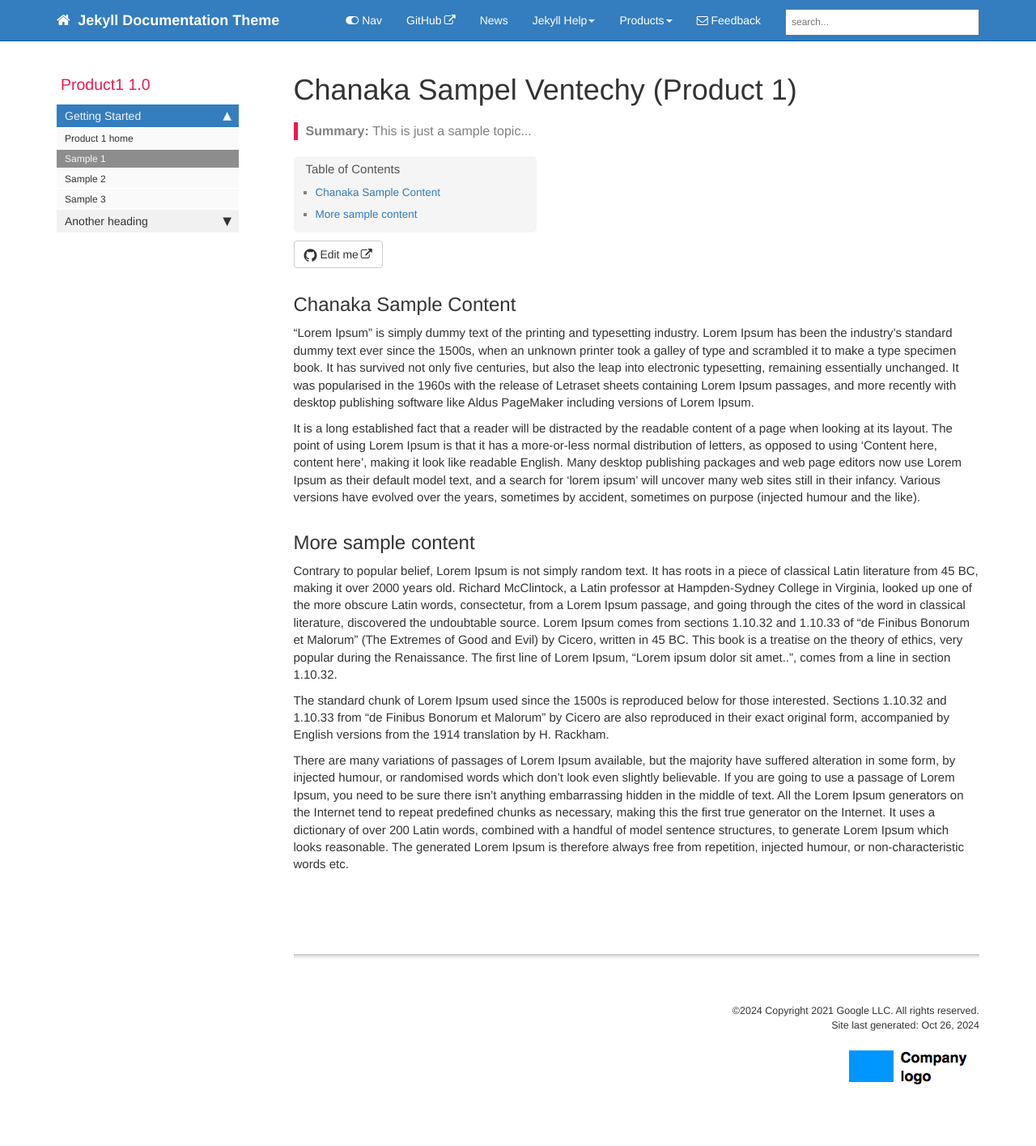
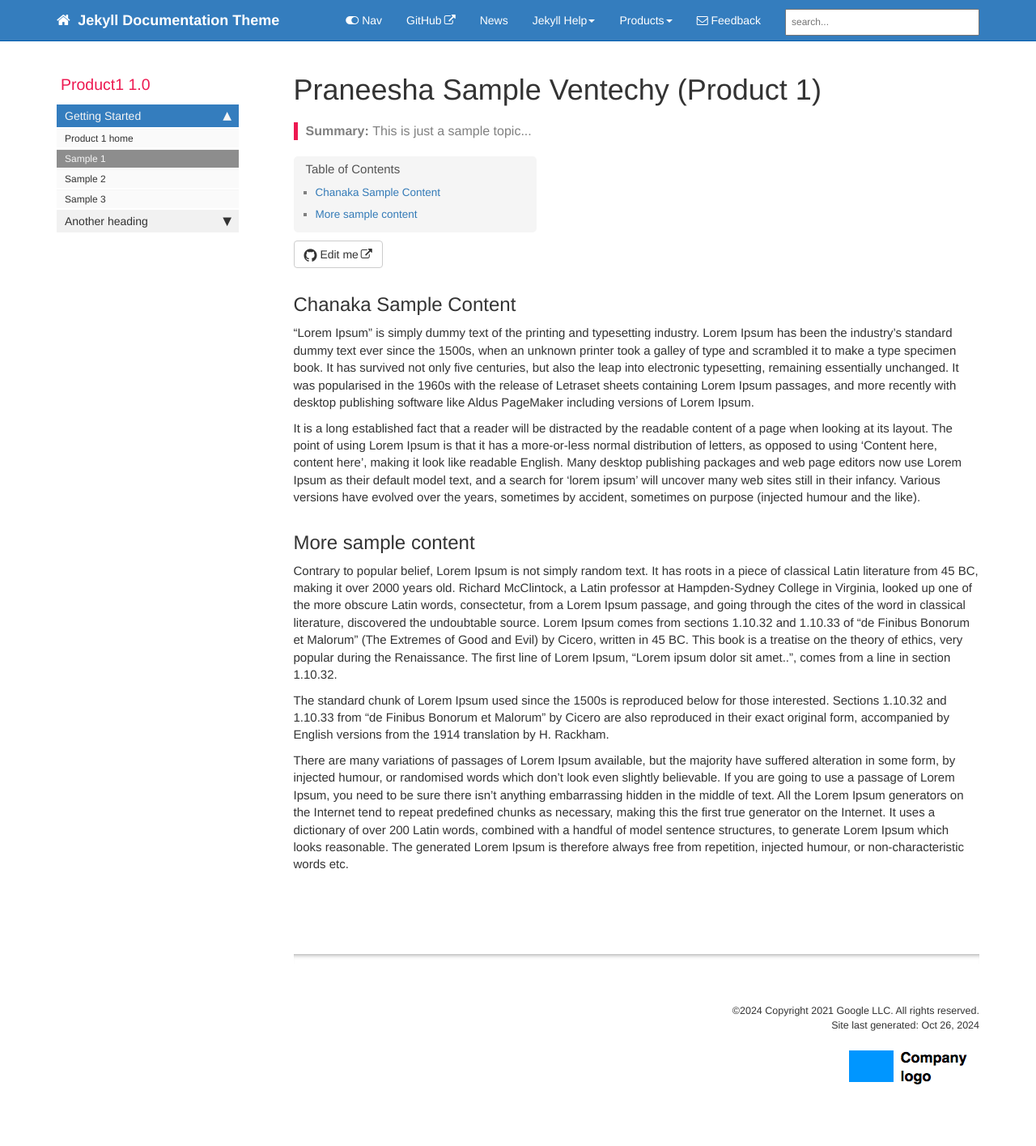
Before and after one commit to chanakavp/Ventechy, a Jekyll site: the page built from pages/product1/p1_sample1.md, in a window 1280 px wide. Shown: the whole page at 81% size. Built offline with Jekyll 4.4.1, drawn with Linux system fonts in a browser that asks for light colours; comment, search, counter and statistics services are not loaded.

Commit message:
Update p1_sample1.md

```diff
--- a/pages/product1/p1_sample1.md
+++ b/pages/product1/p1_sample1.md
@@ -1,5 +1,5 @@
 ---
-title: Chanaka Sampel Ventechy (Product 1)
+title: Praneesha Sample Ventechy (Product 1)
 keywords: sample
 summary: "This is just a sample topic..."
 sidebar: product1_sidebar
```
